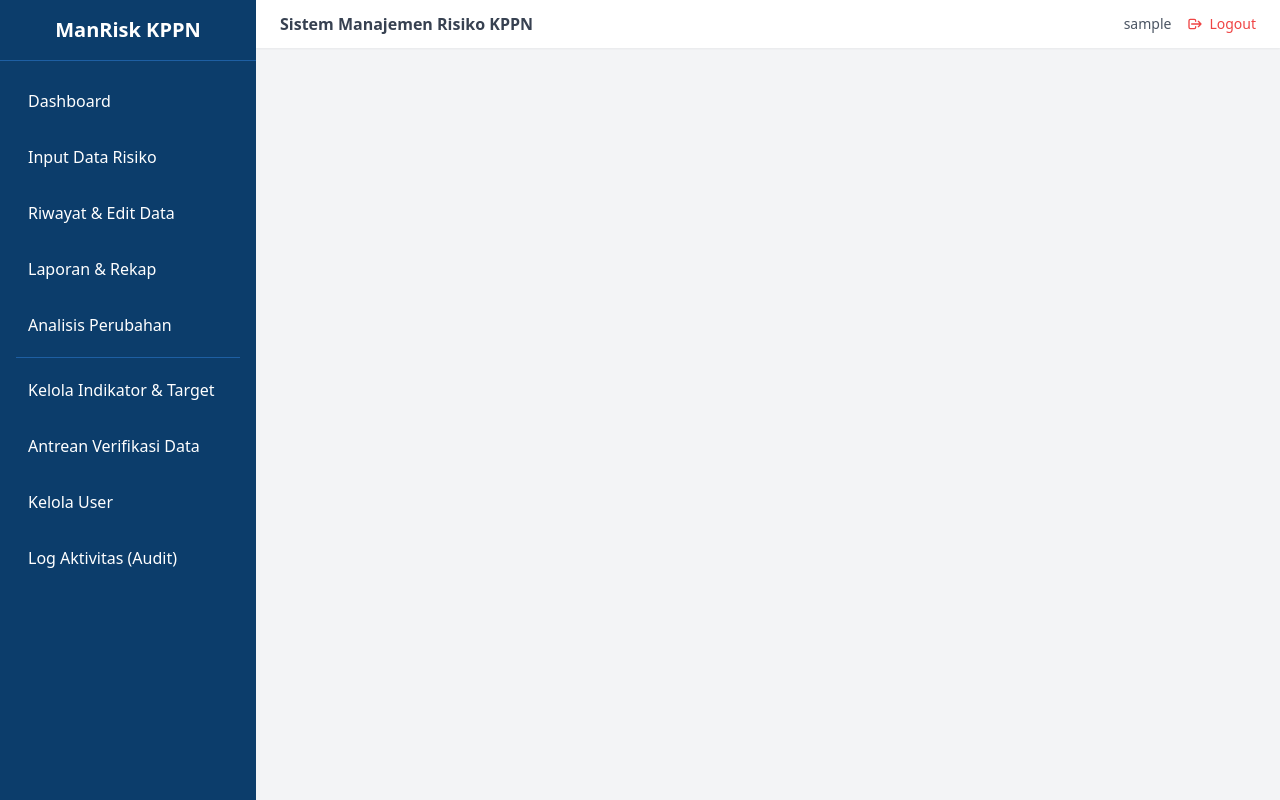
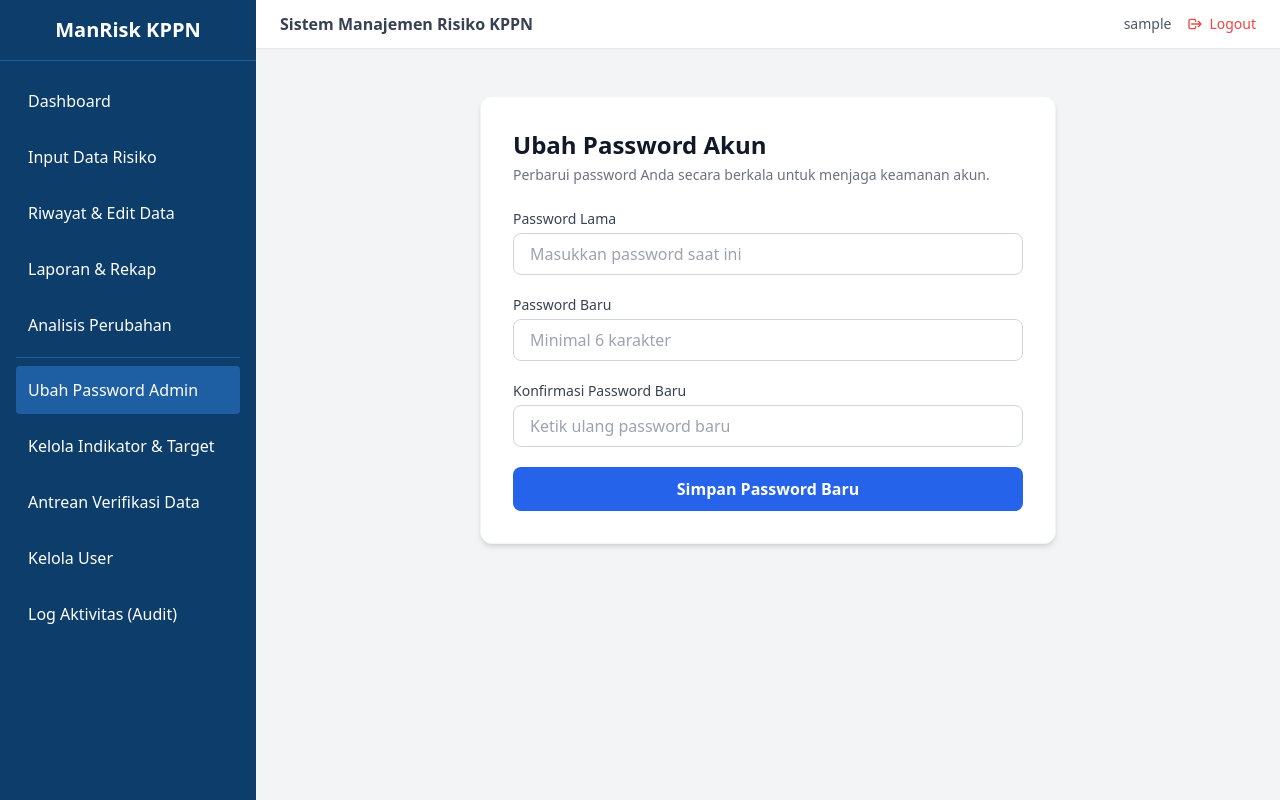
Before and after one commit to SandyAsmoro/ManRisk, a Vue app in the folder frontend/: page /ubah-password in a window 1280 px wide. Built offline with nearby package versions, Linux system fonts and the light colour scheme; no server answers; sample sign-in values are in the browser's storage.

Commit message:
FEAT : Menambahkan fitur ubah password role admin

```diff
--- a/frontend/src/components/Sidebar.vue
+++ b/frontend/src/components/Sidebar.vue
@@ -27,6 +27,10 @@
 
       <hr class="my-4 border-secondary" />
 
+      <router-link v-if="authStore.user?.role === 'admin'" to="/ubah-password" class="block p-3 transition rounded hover:bg-secondary" active-class="bg-secondary">
+        Ubah Password Admin
+      </router-link>
+
       <router-link v-if="authStore.user?.role === 'admin'" to="/admin/indicators" class="block p-3 transition rounded hover:bg-secondary" active-class="bg-secondary">
         Kelola Indikator & Target
       </router-link>
--- a/frontend/src/router/index.js
+++ b/frontend/src/router/index.js
@@ -14,6 +14,7 @@ import ChangePasswordPage from '@/views/ChangePasswordPage.vue';
 import AnalisisPerubahan from '@/views/AnalisisPerubahan.vue';
 import RiwayatDataPage from '@/views/RiwayatDataPage.vue';
 import AuditLogPage from '@/views/AuditLogPage.vue';
+import UbahPasswordPage from '@/views/UbahPasswordPage.vue';
 
 const routes = [
   {
@@ -86,7 +87,13 @@ const routes = [
     name: 'AdminIndicators', // Harus sama dengan key di titleMap Navbar.vue
     component: () => import('@/views/AdminIndicator.vue'), // Sesuaikan lokasi filenya
     meta: { requiresAuth: true, role: 'admin' } // Jika Anda memakai navigation guard untuk admin
-  }
+  },
+  {
+    path: '/ubah-password',
+    name: 'UbahPassword',
+    component: UbahPasswordPage,
+    meta: { requiresAuth: true, requiresAdmin: true } // 👈 Kunci keamanan ada di sini
+  },
 ];
 
 const router = createRouter({
--- a/frontend/src/views/InputDataPage.vue
+++ b/frontend/src/views/InputDataPage.vue
@@ -47,7 +47,7 @@
             </select>
           </div>
           <div>
-            <label class="block text-sm font-medium text-gray-700">Tindakan Mitigasi (Opsional)</label>
+            <label class="block text-sm font-medium text-gray-700">Tindakan Mitigasi</label>
             <input type="text" v-model="form.mitigation_action" :disabled="isReadOnly" class="w-full p-2 mt-1 border border-gray-300 rounded focus:ring-blue-500 focus:border-blue-500 disabled:bg-gray-100" placeholder="Langkah mitigasi..." />
           </div>
         </div>
--- a/frontend/src/views/LoginPage.vue
+++ b/frontend/src/views/LoginPage.vue
@@ -6,7 +6,7 @@
 
       <!-- Header -->
       <div class="mb-8 text-center">
-        <h1 class="text-2xl font-bold text-gray-800">ManRisk KPPN</h1>
+        <h1 class="text-2xl font-bold text-gray-800">ManRisk KPPN Malang</h1>
         <p class="mt-1 text-sm text-gray-500">Sistem Manajemen Risiko Operasional</p>
       </div>
 
@@ -119,7 +119,7 @@
       </form>
 
       <p class="mt-6 text-xs text-center text-gray-400">
-        Khusus pengguna internal KPPN &bull; &copy; {{ new Date().getFullYear() }}
+        Khusus pengguna internal KPPN Malang &bull; &copy; {{ new Date().getFullYear() }}
       </p>
     </div>
   </div>
--- /dev/null
+++ b/frontend/src/views/UbahPasswordPage.vue
@@ -0,0 +1,77 @@
+<template>
+  <div class="p-6">
+    <div class="max-w-xl p-8 mx-auto bg-white border border-gray-100 shadow-md rounded-xl">
+      <div class="mb-6">
+        <h2 class="text-2xl font-bold text-gray-900">Ubah Password Akun</h2>
+        <p class="mt-1 text-sm text-gray-500">
+          Perbarui password Anda secara berkala untuk menjaga keamanan akun.
+        </p>
+      </div>
+
+      <form @submit.prevent="handleSubmit" class="space-y-5">
+        <div>
+          <label class="block mb-1 text-sm font-medium text-gray-700">Password Lama</label>
+          <input type="password" v-model="form.old_password" required
+                 class="w-full px-4 py-2 border border-gray-300 rounded-lg outline-none focus:ring-2 focus:ring-blue-500 focus:border-blue-500"
+                 placeholder="Masukkan password saat ini" />
+        </div>
+
+        <div>
+          <label class="block mb-1 text-sm font-medium text-gray-700">Password Baru</label>
+          <input type="password" v-model="form.new_password" required minlength="6"
+                 class="w-full px-4 py-2 border border-gray-300 rounded-lg outline-none focus:ring-2 focus:ring-blue-500 focus:border-blue-500"
+                 placeholder="Minimal 6 karakter" />
+        </div>
+
+        <div>
+          <label class="block mb-1 text-sm font-medium text-gray-700">Konfirmasi Password Baru</label>
+          <input type="password" v-model="form.confirm_password" required
+                 class="w-full px-4 py-2 border border-gray-300 rounded-lg outline-none focus:ring-2 focus:ring-blue-500 focus:border-blue-500"
+                 placeholder="Ketik ulang password baru" />
+        </div>
+
+        <button type="submit" :disabled="loading"
+                class="w-full bg-blue-600 text-white py-2.5 rounded-lg font-semibold hover:bg-blue-700 focus:ring-4 focus:ring-blue-200 transition disabled:opacity-70 flex justify-center items-center">
+          <span v-if="loading">Menyimpan Perubahan...</span>
+          <span v-else>Simpan Password Baru</span>
+        </button>
+      </form>
+    </div>
+  </div>
+</template>
+
+<script setup>
+import { ref } from 'vue';
+import api from '@/utils/api';
+
+const loading = ref(false);
+
+const form = ref({
+  old_password: '',
+  new_password: '',
+  confirm_password: ''
+});
+
+const handleSubmit = async () => {
+  if (form.value.new_password !== form.value.confirm_password) {
+    return alert("Password baru dan konfirmasinya tidak cocok!");
+  }
+
+  loading.value = true;
+  try {
+    const response = await api.put('/auth/change-password', form.value);
+    alert(response.data.message || "Password berhasil diperbarui!");
+
+    // Kosongkan form setelah berhasil
+    form.value = {
+      old_password: '',
+      new_password: '',
+      confirm_password: ''
+    };
+  } catch (error) {
+    alert(error.response?.data?.message || "Gagal mengganti password. Pastikan password lama benar.");
+  } finally {
+    loading.value = false;
+  }
+};
+</script>
```
